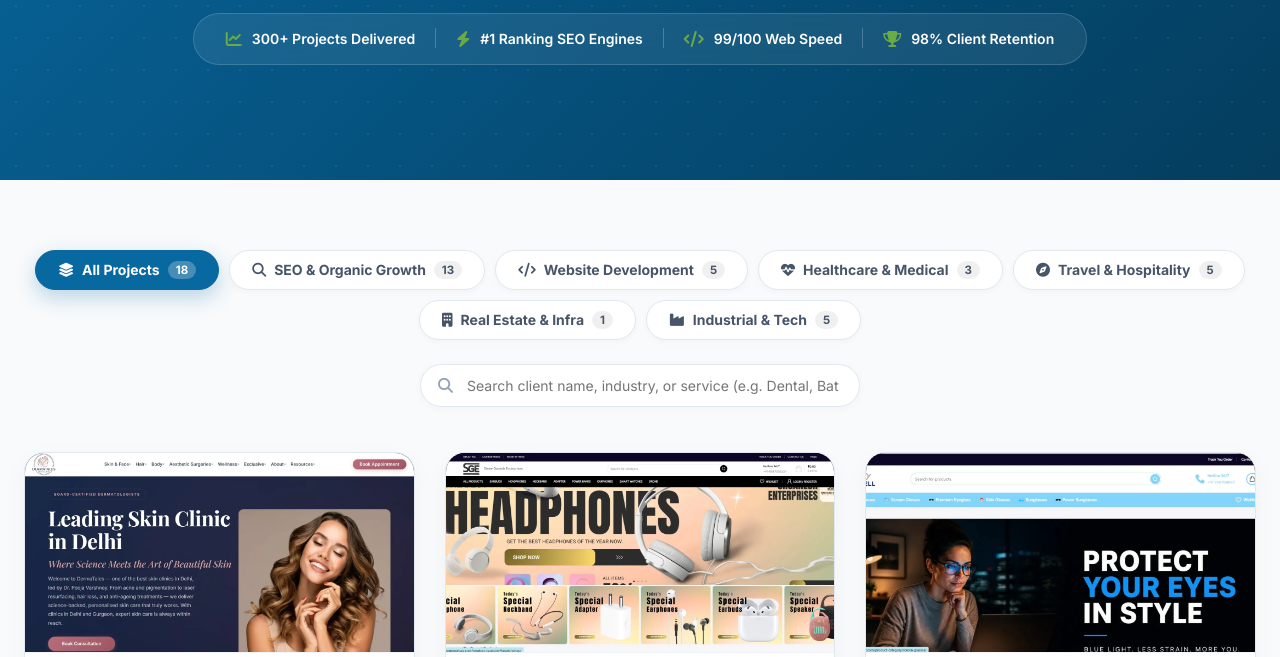
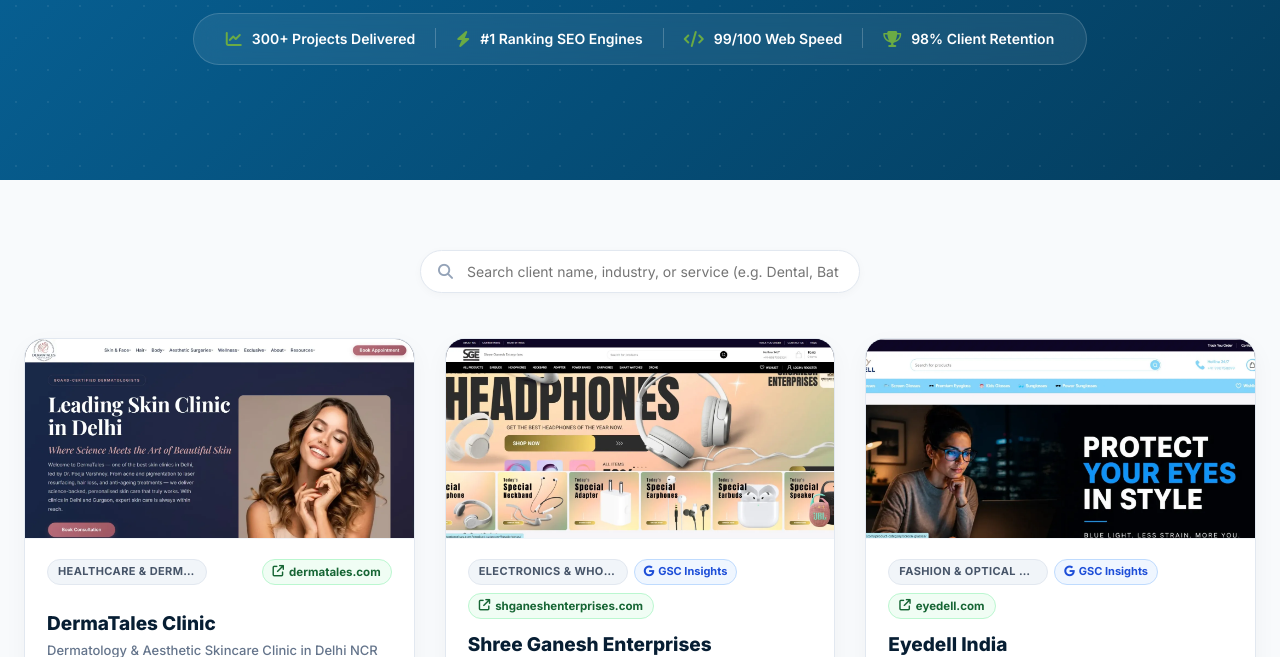
Before and after one commit to Manish-webx/rank-web, a PHP site: page /portfolio.php in a window 1280 px wide. Shown: the part 540-1197 px from the top of the page. Run offline with PHP 8.4, Linux system fonts and the light colour scheme.

Commit message:
img portfolio

```diff
--- a/portfolio.php
+++ b/portfolio.php
@@ -1063,62 +1063,19 @@
 
   <!-- ═══════════════════════════════════════════
      PORTFOLIO DATA DEFINITION (PHP)
-═══════════════════════════════════════════ -->
+  ═══════════════════════════════════════════ -->
   <?php
   require_once __DIR__ . '/portfolio-data.php';
-
-  $cat_counts = [
-    'all' => count($projects),
-    'seo' => 0,
-    'web-dev' => 0,
-    'healthcare' => 0,
-    'travel' => 0,
-    'real-estate' => 0,
-    'industrial' => 0,
-  ];
-  foreach ($projects as $p) {
-    $c = $p['category'] ?? '';
-    if (strpos($c, 'seo') !== false) $cat_counts['seo']++;
-    if (strpos($c, 'web') !== false) $cat_counts['web-dev']++;
-    if (strpos($c, 'healthcare') !== false) $cat_counts['healthcare']++;
-    if (strpos($c, 'travel') !== false) $cat_counts['travel']++;
-    if (strpos($c, 'realestate') !== false) $cat_counts['real-estate']++;
-    if (strpos($c, 'industrial') !== false) $cat_counts['industrial']++;
-  }
   ?>
 
   <!-- ═══════════════════════════════════════════
-     PORTFOLIO GRID & FILTER SECTION
-═══════════════════════════════════════════ -->
+     PORTFOLIO GRID & SEARCH SECTION
+  ═══════════════════════════════════════════ -->
   <section class="portfolio-main-section">
     <div class="container">
 
-      <!-- Toolbar: Filters & Live Search -->
+      <!-- Toolbar: Live Search -->
       <div class="portfolio-toolbar">
-        <div class="filter-wrapper">
-          <button class="filter-btn active" data-filter="all">
-            <i class="fa-solid fa-layer-group"></i> All Projects <span class="filter-count"><?php echo $cat_counts['all']; ?></span>
-          </button>
-          <button class="filter-btn" data-filter="seo">
-            <i class="fa-solid fa-magnifying-glass"></i> SEO &amp; Organic Growth <span class="filter-count"><?php echo $cat_counts['seo']; ?></span>
-          </button>
-          <button class="filter-btn" data-filter="web-dev">
-            <i class="fa-solid fa-code"></i> Website Development <span class="filter-count"><?php echo $cat_counts['web-dev']; ?></span>
-          </button>
-          <button class="filter-btn" data-filter="healthcare">
-            <i class="fa-solid fa-heart-pulse"></i> Healthcare &amp; Medical <span class="filter-count"><?php echo $cat_counts['healthcare']; ?></span>
-          </button>
-          <button class="filter-btn" data-filter="travel">
-            <i class="fa-solid fa-compass"></i> Travel &amp; Hospitality <span class="filter-count"><?php echo $cat_counts['travel']; ?></span>
-          </button>
-          <button class="filter-btn" data-filter="real-estate">
-            <i class="fa-solid fa-building"></i> Real Estate &amp; Infra <span class="filter-count"><?php echo $cat_counts['real-estate']; ?></span>
-          </button>
-          <button class="filter-btn" data-filter="industrial">
-            <i class="fa-solid fa-industry"></i> Industrial &amp; Tech <span class="filter-count"><?php echo $cat_counts['industrial']; ?></span>
-          </button>
-        </div>
-
         <div class="search-box-wrapper">
           <i class="fa-solid fa-search"></i>
           <input type="text" id="portfolioSearch" placeholder="Search client name, industry, or service (e.g. Dental, Battery, Safari)..." />
@@ -1365,26 +1322,20 @@
      SCRIPTS: FILTER, SEARCH & MODAL LOGIC
 ═══════════════════════════════════════════ -->
   <script>
-    // Category Filter & Search Logic
-    const filterBtns = document.querySelectorAll('.filter-btn');
+    // Live Search Logic
     const portfolioCards = document.querySelectorAll('.portfolio-card');
     const searchInput = document.getElementById('portfolioSearch');
     const noResults = document.getElementById('noResults');
 
-    let currentFilter = 'all';
-
-    function applyFilterAndSearch() {
+    function applySearch() {
       const searchTerm = searchInput ? searchInput.value.trim().toLowerCase() : '';
       let visibleCount = 0;
 
       portfolioCards.forEach(card => {
-        const category = card.getAttribute('data-category') || '';
         const searchData = card.getAttribute('data-search') || '';
-
-        const matchesFilter = (currentFilter === 'all' || category.includes(currentFilter));
         const matchesSearch = (!searchTerm || searchData.includes(searchTerm));
 
-        if (matchesFilter && matchesSearch) {
+        if (matchesSearch) {
           card.style.display = 'flex';
           card.style.animation = 'fadeIn 0.35s ease forwards';
           visibleCount++;
@@ -1398,17 +1349,8 @@
       }
     }
 
-    filterBtns.forEach(btn => {
-      btn.addEventListener('click', () => {
-        filterBtns.forEach(b => b.classList.remove('active'));
-        btn.classList.add('active');
-        currentFilter = btn.getAttribute('data-filter');
-        applyFilterAndSearch();
-      });
-    });
-
     if (searchInput) {
-      searchInput.addEventListener('input', applyFilterAndSearch);
+      searchInput.addEventListener('input', applySearch);
     }
 
     // Modal Popup Controls
```
